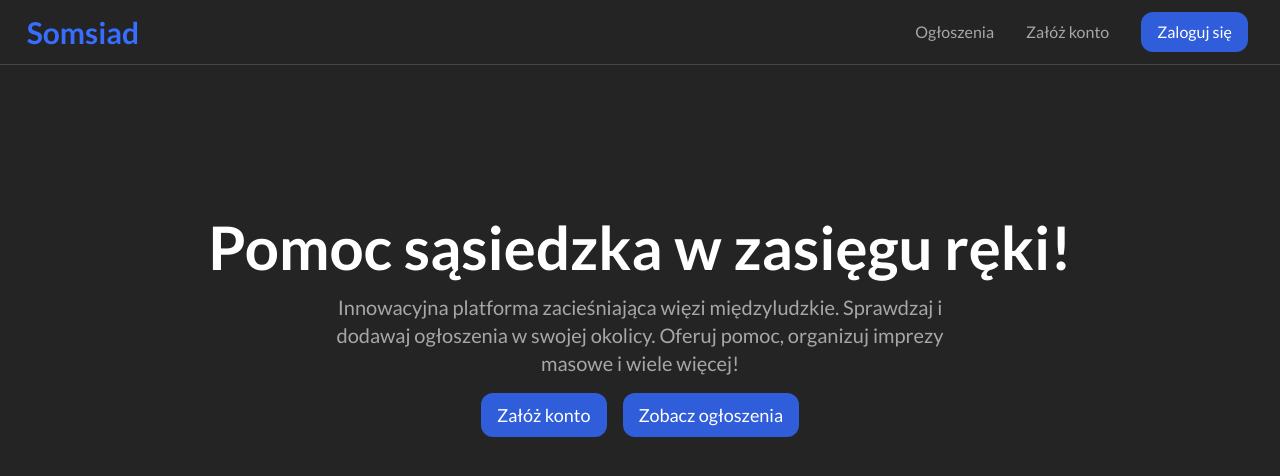
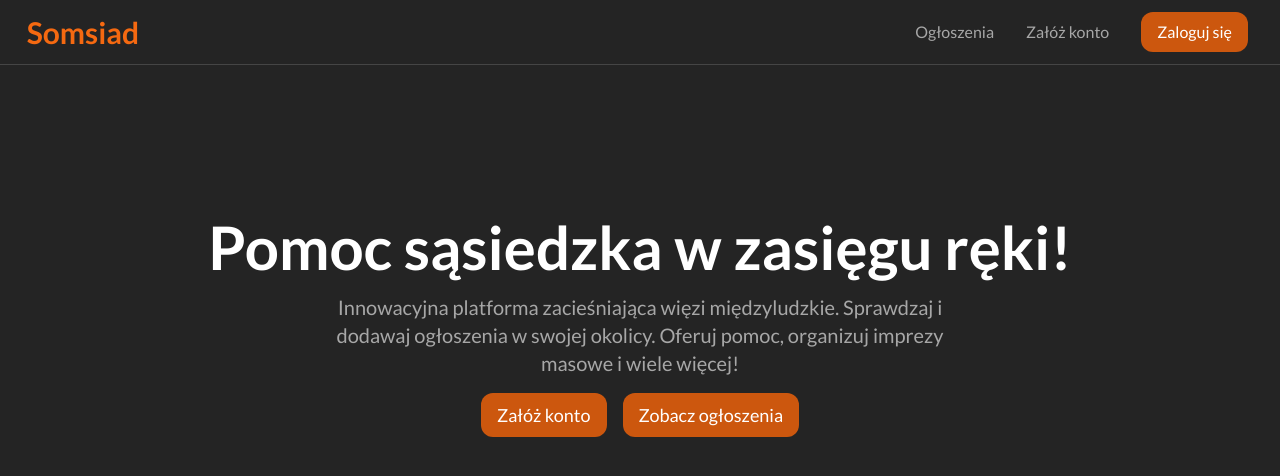
Before and after one commit to cosiedzieje-app/frontend, a Vue app: page / in a window 1280 px wide. Shown: the top 476 px of the page. Built offline with nearby package versions, Linux system fonts and the light colour scheme; what vue3-openlayers would draw is missing.

Commit message:
new colors

```diff
--- a/tailwind.config.js
+++ b/tailwind.config.js
@@ -34,11 +34,11 @@ module.exports = {
           'dark': '#202020',
         },
         'main': {
-          DEFAULT: '#305dd9',
-          'megalight': '#87a8ff',
-          'superlight': '#5e8aff',
-          'light': '#386eff',
-          'dark': '#2649ab'
+          DEFAULT: '#cc570e',
+          'megalight': '#ffa770',
+          'superlight': '#fc7b28',
+          'light': '#f56911',
+          'dark': '#b34d0c'
         }
       }
     },
```
